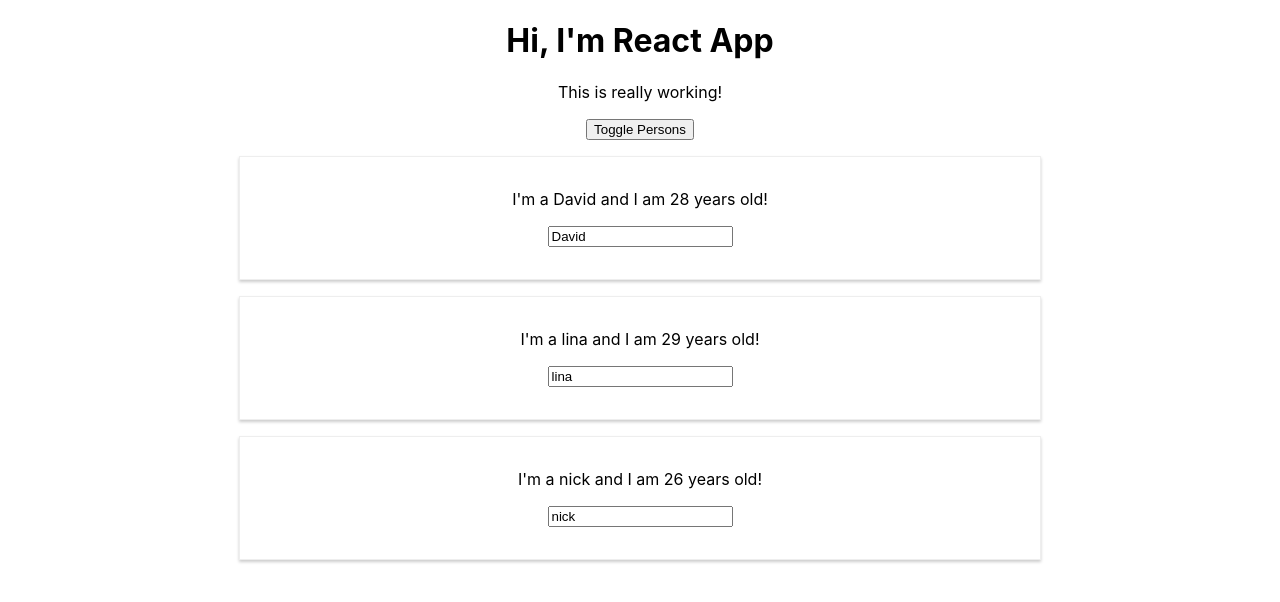
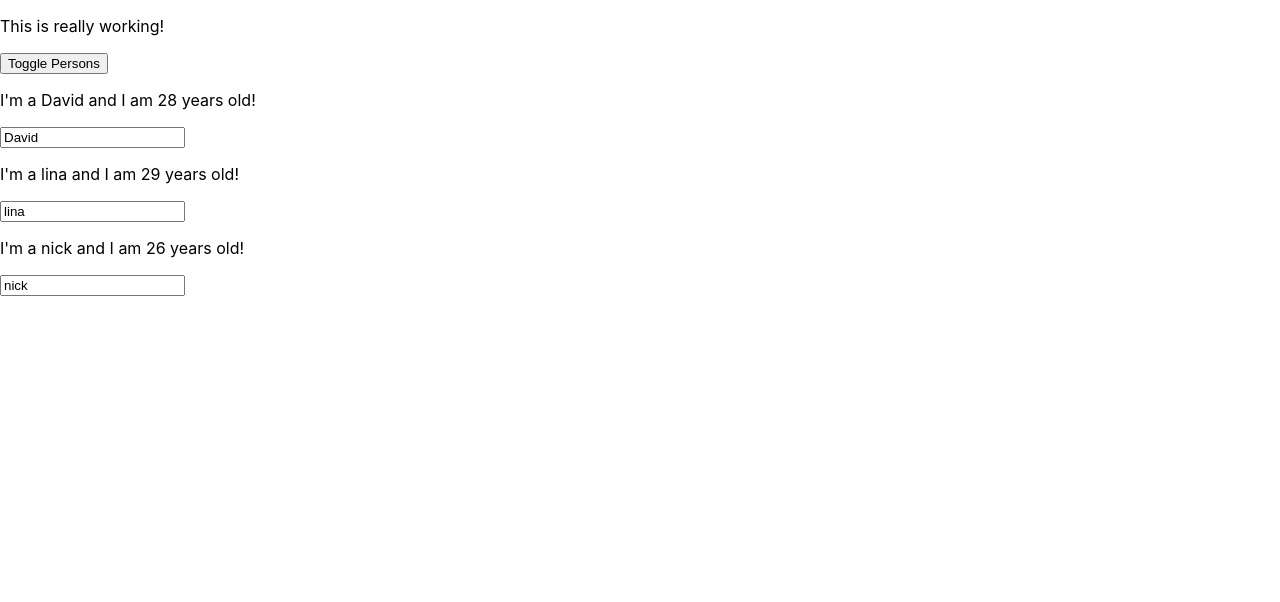
Before and after one commit to woochulpark/react_study, a React app in the folder study_react/: page / in a window 1280 px wide. Both pictures are taken after a click on the button "Toggle Persons". Shown: the top 602 px of the page. Built offline with nearby package versions, Linux system fonts and the light colour scheme.

Commit message:
css enabling & using css modules

```diff
--- a/study_react/config/webpack.config.js
+++ b/study_react/config/webpack.config.js
@@ -477,7 +477,9 @@
                   ? shouldUseSourceMap
                   : isEnvDevelopment,
                 modules: {
-                  mode: 'icss',
+                  getLocalIdent: getCSSModuleLocalIdent,
+                  localIdentName: '[name]__[local]__[hash:base64:5]'
+                  //mode: 'icss',
                 },
               }),
               // Don't consider CSS imports dead code even if the
--- a/study_react/src/App.js
+++ b/study_react/src/App.js
@@ -1,6 +1,7 @@
 import React, { Component } from "react";
 //import logo from './logo.svg';
-import './App.css';
+//import './App.css';
+import classes from './App.css';
 import './Person/Person.css'
 import Person from './Person/Person';
 //radium 설치
@@ -155,24 +156,28 @@
     }
 
     // css class 가 복수 인 경우 List 형태 [] 로 만듬
-    let classes = [];
+    //let classes = [];
+    let assignedClasses = [];
 
     if (this.state.persons.length <= 2 ) {
       //classes 에 red를 넣자
-      classes.push('red');
+      //classes.push('red');
+      assignedClasses.push(classes.red);
     }
 
     if (this.state.persons.length <= 1 ) {
       // red 다음에 추가
-      classes.push('bold');
+      //classes.push('bold');
+      assignedClasses.push(classes.bold);
     }
     console.log(classes);
     return (
 
-      <div className="App"  >
+      <div className={classes.App}> {/*className="App"  >*}
         <h1>Hi, I'm React App</h1>
         {/* css class 를 복수로 뿌려 줄때 join에 공백을 넣어서 red bold 로 만들어줌 */}
-        <p className={classes.join(' ')} >This is really working!</p>
+        {/*<p className={classes.join(' ')} >This is really working!</p>*/}
+        <p className={assignedClasses.join(' ')} >This is really working!</p>
         {/*button event 지정(camelCase)*/}
         {/*button click 에서 agrument 넘겨주기 2가지*/}
         {/*<button onClick={()=>this.switchNameHandler('바보')}>Switch Name</button>*/}
--- a/study_react/src/Person/Person.js
+++ b/study_react/src/Person/Person.js
@@ -1,13 +1,17 @@
 //src Person/person.js
 import React from 'react';
+import classes from './Person.css';
 //import Radium from 'radium';
 // 부모 component 에서 자식으로 props 전달
 //value가 고정값이 아니면 지정으로 defaultValue로 해야 함
 // StyleRoot를 app.js에서 import 하고 여기서 media query style을 적용
+//css module
+  /*<div className='Person' >*/
 const person = (props) => {
 
     return (
-        <div className='Person' >
+
+        <div className={classes.Person} >
             <p onClick={props.click}>I'm a {props.name} and I am {props.age} years old!</p>
             <p>
                 {props.children}
```
